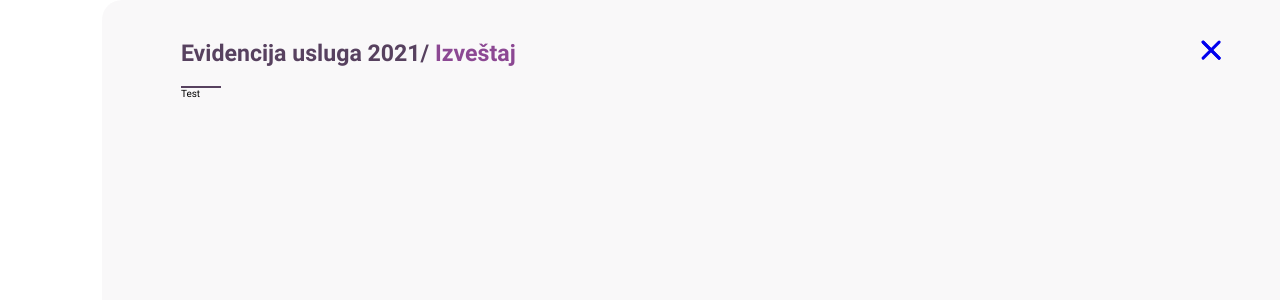
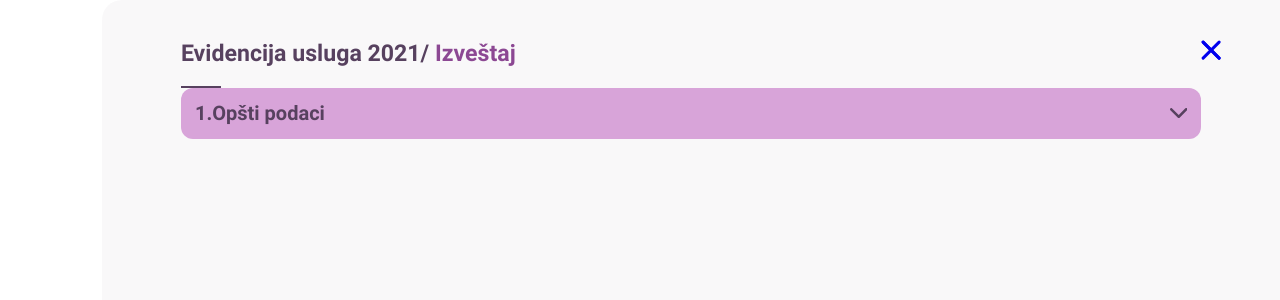
Before and after one commit to vegaitglobal/sos-zenski-centar, a React (Create React App) app in the folder sos-web/: page /reports in a window 1280 px wide. Shown: the top 300 px of the page. Built offline with nearby package versions, Linux system fonts and the light colour scheme.

Commit message:
Add accordion component

```diff
--- /dev/null
+++ b/sos-web/src/components/molecules/Accordion/Accordion.js
@@ -0,0 +1,38 @@
+import React, { useCallback, useState } from 'react';
+import { Heading } from '../../atoms/Heading/Heading';
+import {
+  StyledAccordion,
+  StyledTop,
+  StyledIcon,
+  StyledContent,
+} from './Accordion.styles';
+
+const animation = {
+  variants: {
+    open: { height: 'auto', paddingTop: 30, paddingBottom: 30 },
+    collapsed: { height: 0, paddingTop: 0, paddingBottom: 0 },
+  },
+  transition: { duration: 0.2 },
+  initial: 'collapsed',
+  exit: 'collapsed',
+};
+
+export const Accordion = ({ title, children, ...props }) => {
+  const [expanded, setExpanded] = useState(false);
+
+  const handleOnClick = useCallback(() => {
+    setExpanded(!expanded);
+  }, [expanded]);
+
+  return (
+    <StyledAccordion>
+      <StyledTop onClick={handleOnClick}>
+        <Heading>{title}</Heading>
+        <StyledIcon $isOpened={expanded} />
+      </StyledTop>
+      <StyledContent {...animation} animate={expanded ? 'open' : 'collapsed'}>
+        {children}
+      </StyledContent>
+    </StyledAccordion>
+  );
+};
--- /dev/null
+++ b/sos-web/src/components/molecules/Accordion/Accordion.styles.js
@@ -0,0 +1,36 @@
+import { motion } from 'framer-motion';
+import styled, { css } from 'styled-components';
+import { AbstractButton } from '../../atoms/AbstractButton/AbstractButton';
+import { Icon } from '../../atoms/Icon/Icon';
+
+export const StyledAccordion = styled.div`
+  border-radius: 12px;
+  overflow: hidden;
+`;
+
+export const StyledTop = styled(AbstractButton)`
+  display: flex;
+  justify-content: space-between;
+  align-items: center;
+  padding: 14px;
+  color: ${({ theme }) => theme.color.purple};
+  background-color: ${({ theme }) => theme.color.pink};
+  width: 100%;
+`;
+
+export const StyledIcon = styled(Icon.ArrowDown)`
+  transition: transform 0.2s ease-in-out;
+
+  ${({ $isOpened }) =>
+    $isOpened &&
+    css`
+      transform: rotate(180deg);
+    `};
+`;
+
+export const StyledContent = styled(motion.div)`
+  height: 0;
+  overflow: hidden;
+  padding-left: 30px;
+  padding-right: 30px;
+`;
--- a/sos-web/src/components/organisms/ReportsContent/ReportsContent.js
+++ b/sos-web/src/components/organisms/ReportsContent/ReportsContent.js
@@ -1,5 +1,6 @@
 import { rgba } from 'polished';
 import { theme } from '../../../styles/config/theme';
+import { Accordion } from '../../molecules/Accordion/Accordion';
 import { Shell } from '../Shell/Shell';
 
 export const ReportsContent = () => {
@@ -8,7 +9,14 @@ export const ReportsContent = () => {
       backgroundColor={rgba(theme.color.greyLighter, 0.3)}
       title="Izveštaj"
     >
-      Test
+      <Accordion title="1.Opšti podaci">
+        <div>Test</div>
+        <div>Test</div>
+        <div>Test</div>
+        <div>Test</div>
+        <div>Test</div>
+        <div>Test</div>
+      </Accordion>
     </Shell>
   );
 };
--- a/sos-web/src/styles/GlobalStyles.js
+++ b/sos-web/src/styles/GlobalStyles.js
@@ -91,21 +91,6 @@ const GlobalStyle = createGlobalStyle`
     display: none;
   }
 
-  /* Remove all animations, transitions and smooth scroll for people that prefer not to see them */
-  @media (prefers-reduced-motion: reduce) {
-    html:focus-within {
-     scroll-behavior: auto;
-    }
-
-    *,
-    *::before,
-    *::after {
-      animation-duration: 0.01ms !important;
-      animation-iteration-count: 1 !important;
-      transition-duration: 0.01ms !important;
-      scroll-behavior: auto !important;
-    }
-  }
 
 `;
 
```
